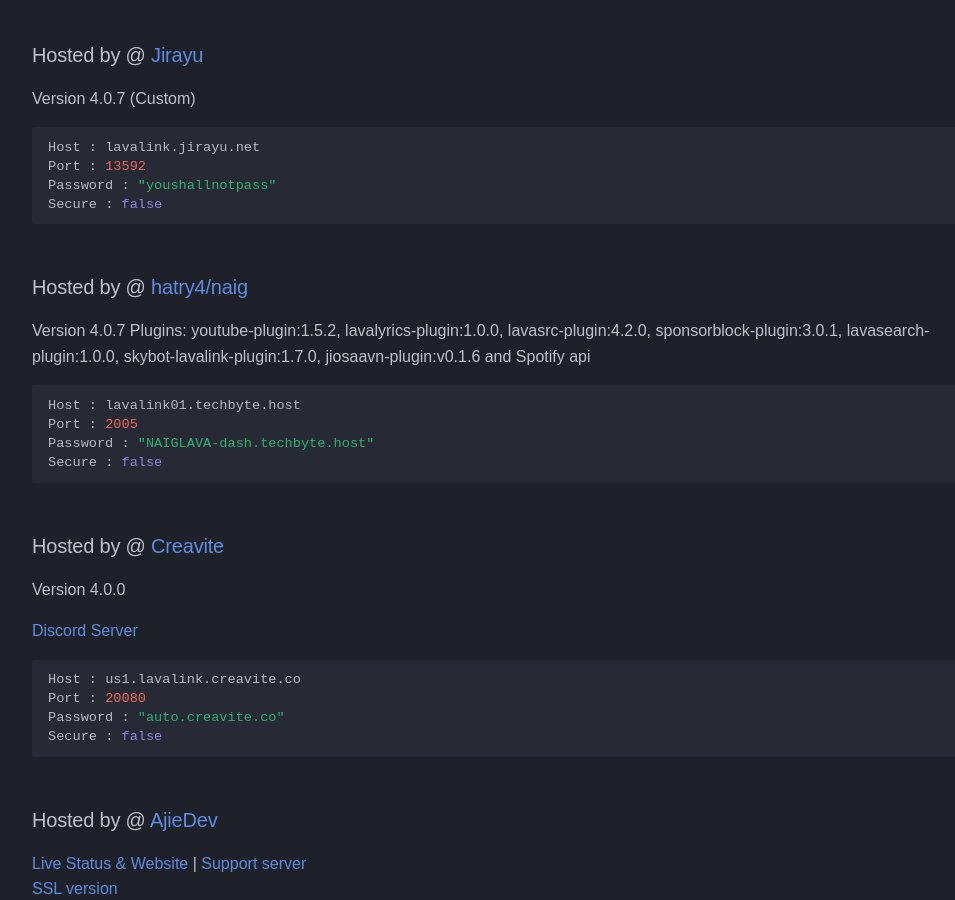
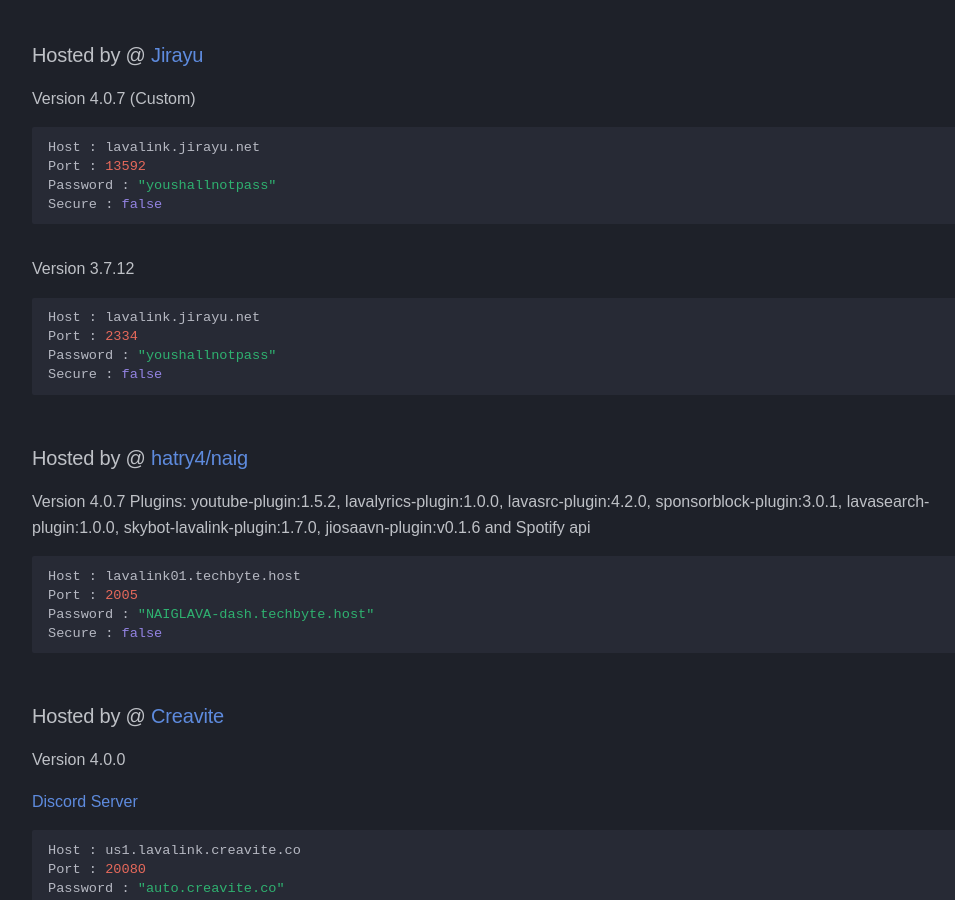
Before and after one commit to DarrenOfficial/lavalink-list, an MkDocs documentation site: the page built from docs/NoSSL/lavalink-without-ssl.md, in a window 1280 px wide and 900 px high, scrolled down 1331 px. Shown: the whole window, without its empty margins (14-969 px from the left). Built offline with MkDocs 1.6.1 and Material for MkDocs 9.7.7, drawn with Linux system fonts in a browser that asks for light colours; some web fonts are replaced; comment, search, counter and statistics services are not loaded; a style sheet for code colours, icons or effects is not loaded.

Commit message:
add lavalink v3 (#549)
* Update lavalink-without-ssl.md

* Update lavalink-without-ssl.md

* Update lavalink-without-ssl.md

* Update lavalink-without-ssl.md

* Update lavalink-without-ssl.md

````diff
--- a/docs/NoSSL/lavalink-without-ssl.md
+++ b/docs/NoSSL/lavalink-without-ssl.md
@@ -70,6 +70,14 @@ Version 4.0.7 (Custom)
 ```bash
 Host : lavalink.jirayu.net
 Port : 13592
+Password : "youshallnotpass"
+Secure : false
+```
+
+Version 3.7.12
+```bash
+Host : lavalink.jirayu.net
+Port : 2334
 Password : "youshallnotpass"
 Secure : false
 ```
````
